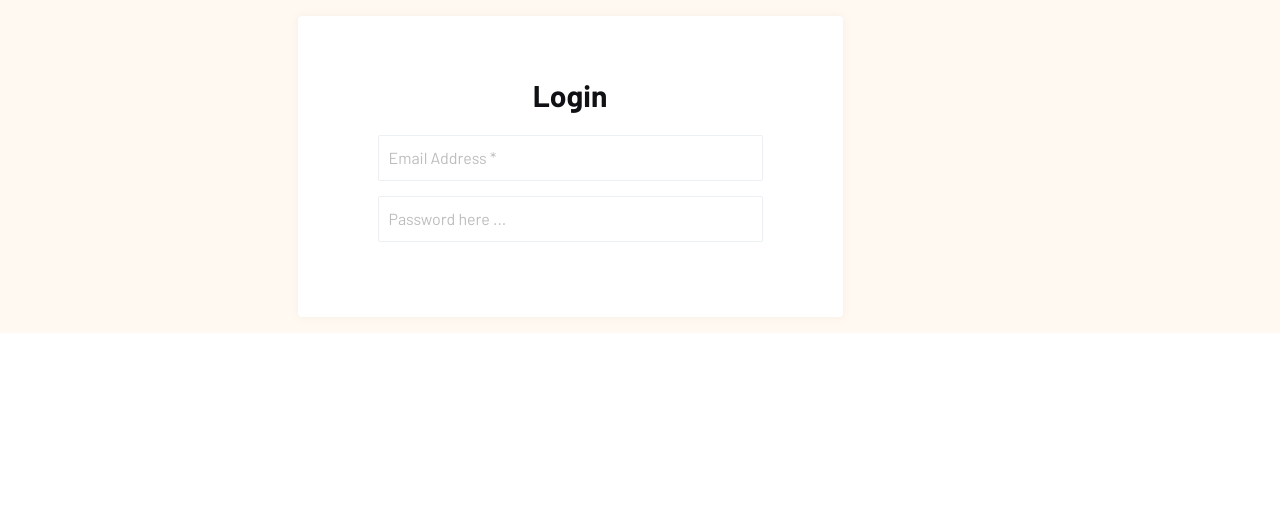
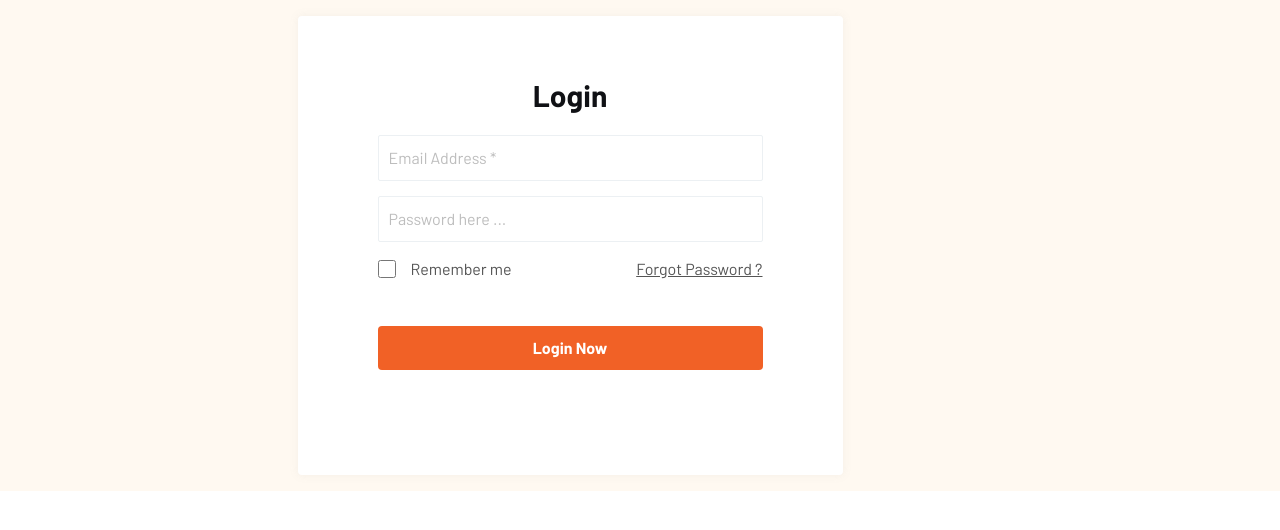
Before and after one commit to iwai-0310/Ecom-React, a React (Vite) app: page /login in a window 1280 px wide. Shown: the top 530 px of the page. Built offline with nearby package versions, Linux system fonts and the light colour scheme; no server answers.

Commit message:
Adds remeber me forgotpass and button for login form

```diff
--- a/src/components/Login.jsx
+++ b/src/components/Login.jsx
@@ -1,6 +1,7 @@
 import React, { useContext, useState } from "react";
 import { AuthContext } from "../contexts/AuthProvider";
 import { useLocation, useNavigate } from "react-router-dom";
+import { Link } from "react-router-dom";
 
 const title = "login";
 const socialTitle = "Login with Social Media";
@@ -68,6 +69,23 @@ const Login = () => {
                   required
                 />
               </div>
+              <div className="form-group">
+                <div
+                  className="flex justify-between flex-wrap
+                "
+                >
+                  <div className="checkgroup">
+                    <input type="checkbox" name="remember" id="remember" />
+                    <label htmlFor="remember">Remember me</label>
+                  </div>
+                  <Link to="/forpass">Forgot Password ?</Link>
+                </div>
+              </div>
+              <div className="form-group">
+                <button type="submit" className=" lab-btn">
+                  <span>{buttonTxt}</span>
+                </button>
+              </div>
             </form>
           </div>
         </div>
```
